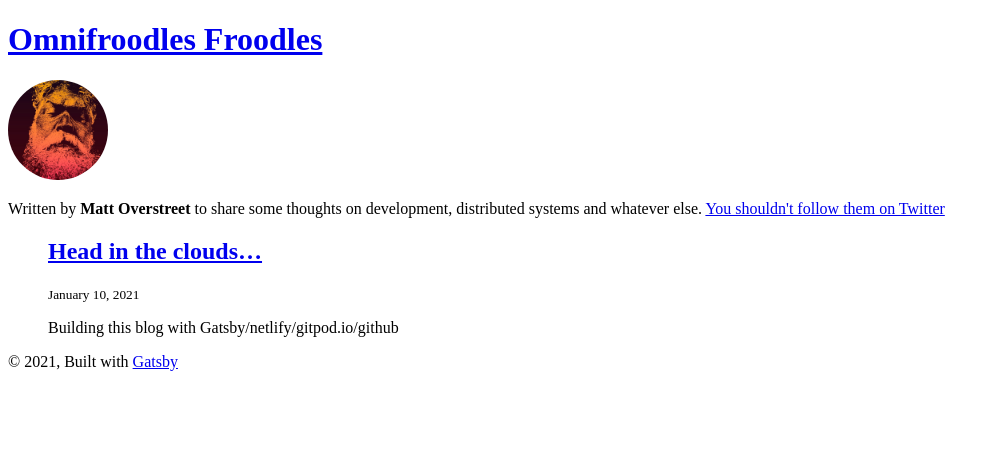
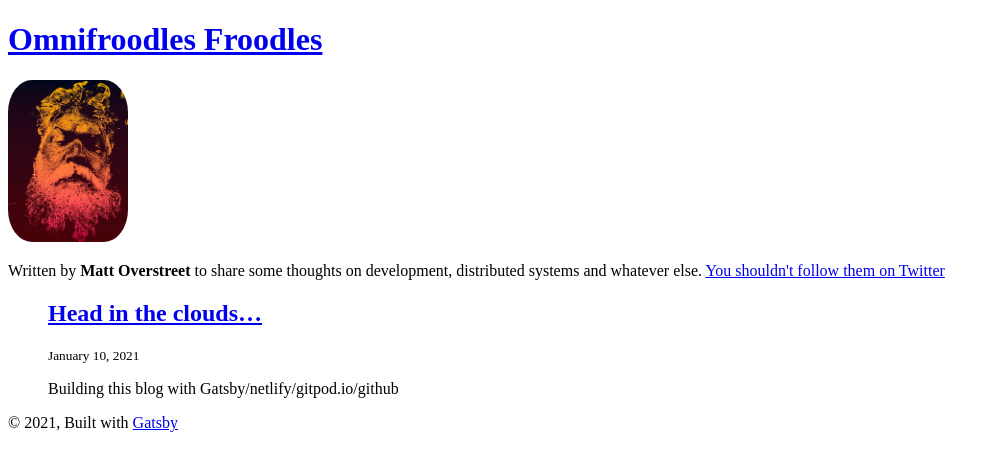
Before and after one commit to omnifroodle/froodles, a Gatsby site: page / in a window 1280 px wide. Shown: the whole page, without its empty margins (0-1000 px from the left). Built offline with nearby package versions, Linux system fonts and the light colour scheme; Gatsby itself is replaced by a stand-in of ours.

Commit message:
tweaking styles

```diff
--- a/src/components/bio.js
+++ b/src/components/bio.js
@@ -14,7 +14,7 @@ const Bio = () => {
     query BioQuery {
       avatar: file(absolutePath: { regex: "/profile-pic.jpg/" }) {
         childImageSharp {
-          fixed(width: 100, height: 100, quality: 95) {
+          fixed(width: 120, quality: 95) {
             ...GatsbyImageSharpFixed
           }
         }
@@ -45,9 +45,9 @@ const Bio = () => {
         <Image
           fixed={avatar}
           alt={author?.name || ``}
-          className="bio-avatar flex-none"
+          className="bio-avatar flex-none w-16"
           imgStyle={{
-            borderRadius: `50%`,
+            borderRadius: `20%`,
           }}
         />
       )}
```
